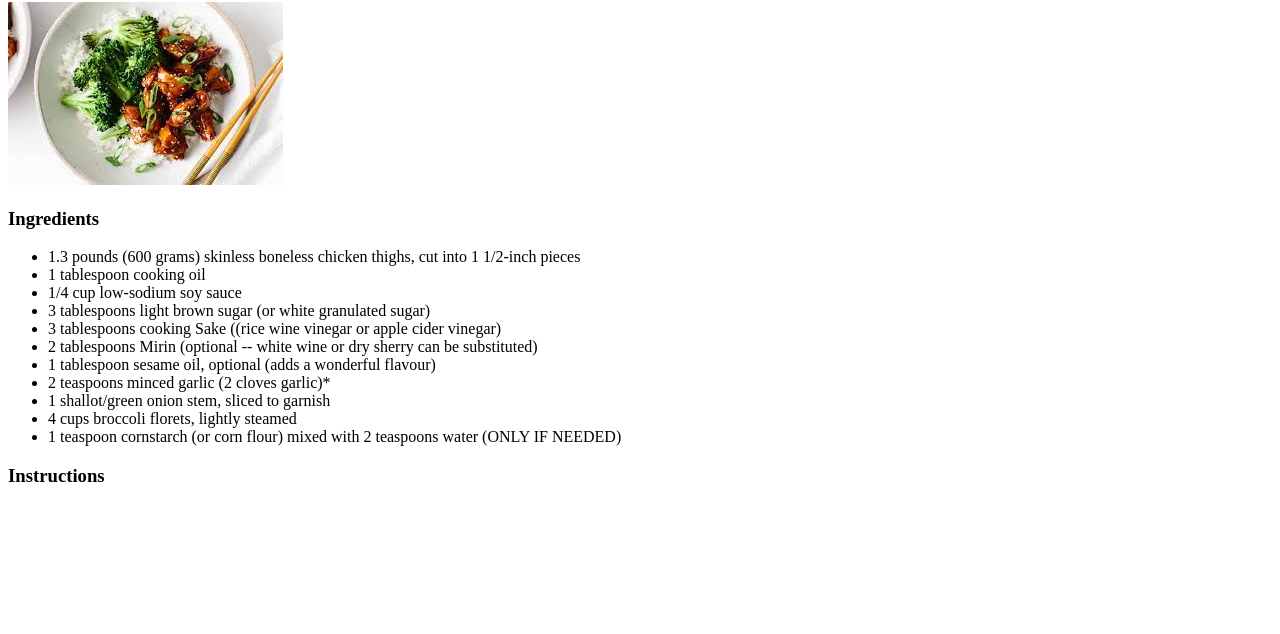
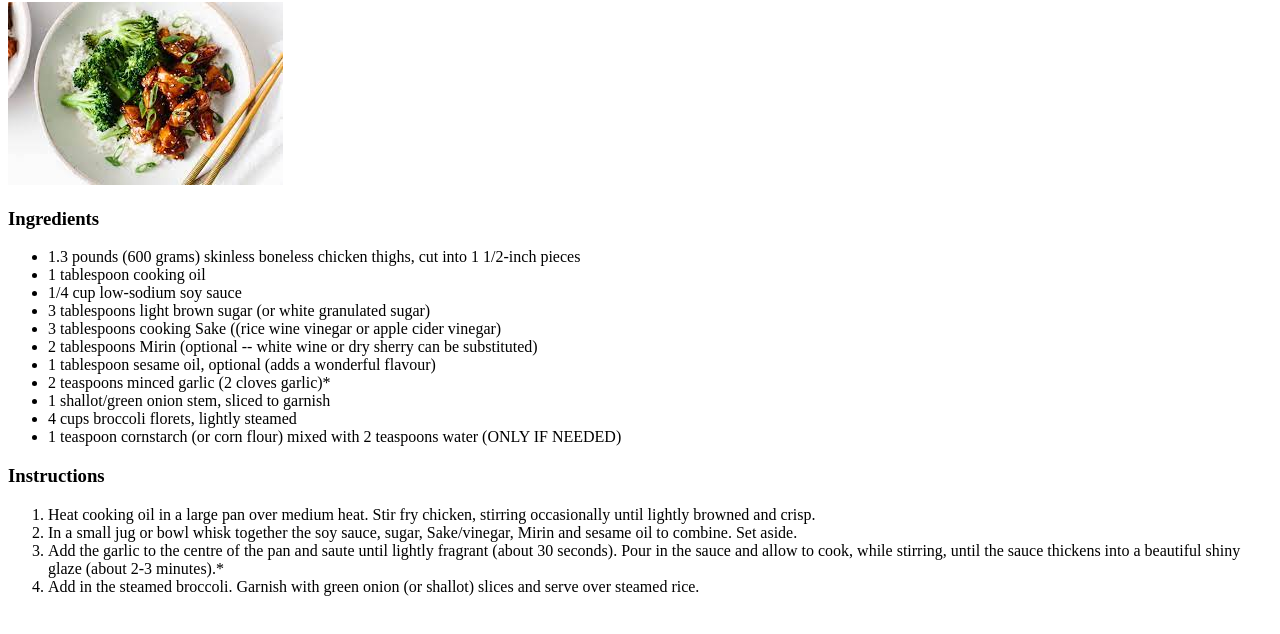
Before and after one commit to BrandonC0x/odin-recipes, a plain HTML site: page recipes/chickenteriyaki.html in a window 1280 px wide. Shown: the part 78-712 px from the top of the page. Drawn offline with Linux system fonts and the light colour scheme.

Commit message:
add chickenteriyaki.html

```diff
--- a/recipes/chickenteriyaki.html
+++ b/recipes/chickenteriyaki.html
@@ -4,7 +4,7 @@
     <meta charset="UTF-8">
     <meta http-equiv="X-UA-Compatible" content="IE=edge">
     <meta name="viewport" content="width=device-width, initial-scale=1.0">
-    <title>Document</title>
+    <title>Chicken Teriyaki Recipe</title>
 </head>
 <body>
     <h1>Chicken Teryaki Recipe</h1>
@@ -24,5 +24,11 @@
         <li>1 teaspoon cornstarch (or corn flour) mixed with 2 teaspoons water (ONLY IF NEEDED)</li>
     </ul>
     <h3>Instructions</h3>
+    <ol>
+        <li>Heat cooking oil in a large pan over medium heat. Stir fry chicken, stirring occasionally until lightly browned and crisp.</li>
+        <li>In a small jug or bowl whisk together the soy sauce, sugar, Sake/vinegar, Mirin and sesame oil to combine. Set aside.</li>
+        <li>Add the garlic to the centre of the pan and saute until lightly fragrant (about 30 seconds). Pour in the sauce and allow to cook, while stirring, until the sauce thickens into a beautiful shiny glaze (about 2-3 minutes).*</li>
+        <li>Add in the steamed broccoli. Garnish with green onion (or shallot) slices and serve over steamed rice.</li>
+    </ol>
 </body>
 </html>
```
